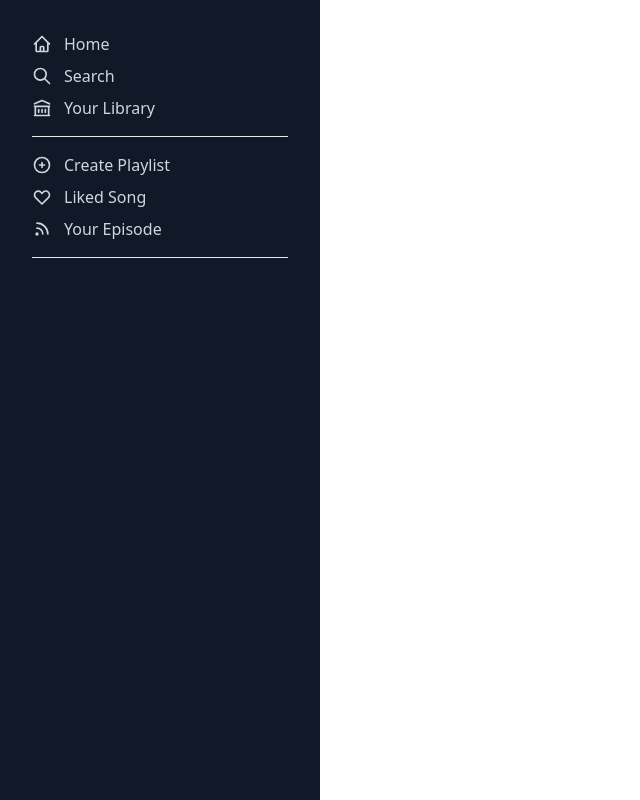
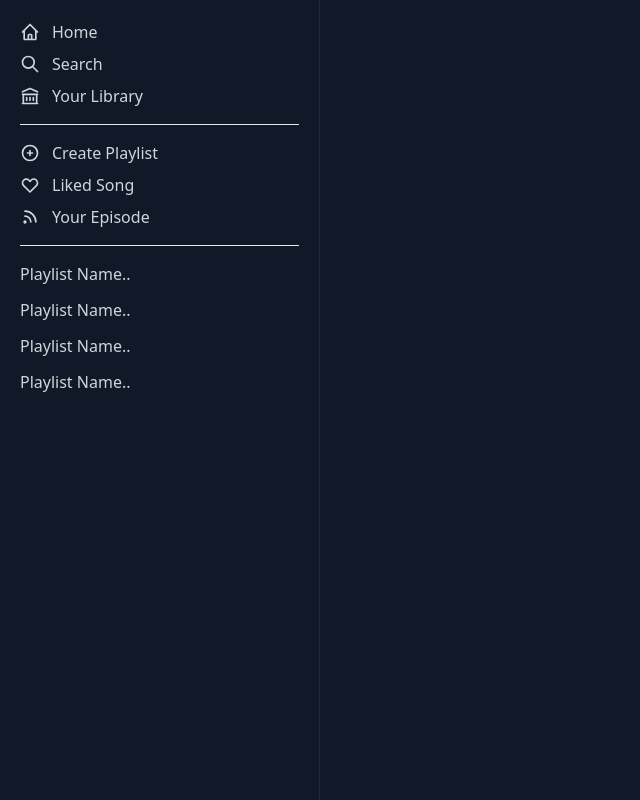
Before and after one commit to rudikurniawan99/spotify-clone, a Next.js app: page / in a window 1280 px wide. Shown: the whole page, without its empty margins (0-640 px from the left). Built offline with nearby package versions, Linux system fonts and the light colour scheme.

Commit message:
minor update

```diff
--- a/pages/components/Sidebar.js
+++ b/pages/components/Sidebar.js
@@ -37,7 +37,7 @@ const sidebarItems = [
 
 const Sidebar = () => {
   return (
-    <div className="bg-gray-900 p-8 min-h-screen">
+    <div className="p-5 min-h-screen border-r border-gray-800">
       {sidebarItems.map((item, index) => (
         <>
           <button
@@ -49,7 +49,6 @@ const Sidebar = () => {
               {item.icon}
             </span>
             <p
-              className="font-medium"
             >{item.title}</p>
           </button>
           {index === 2 && (
@@ -58,6 +57,26 @@ const Sidebar = () => {
         </>
       ))}
       <hr className="text-gray-800 my-4" />
+      <div className="text-gray-300 hover:text-white mb-3">
+        <button>
+          <p>Playlist Name..</p>
+        </button>
+      </div>
+      <div className="text-gray-300 hover:text-white mb-3">
+        <button>
+          <p>Playlist Name..</p>
+        </button>
+      </div>
+      <div className="text-gray-300 hover:text-white mb-3">
+        <button>
+          <p>Playlist Name..</p>
+        </button>
+      </div>
+      <div className="text-gray-300 hover:text-white mb-3">
+        <button>
+          <p>Playlist Name..</p>
+        </button>
+      </div>
     </div>
   )
 }
--- a/pages/index.js
+++ b/pages/index.js
@@ -3,7 +3,7 @@ import Sidebar from './components/Sidebar'
 
 export default function Home() {
   return (
-    <div className="min-h-screen">
+    <div className="h-screen overflow-hidden bg-gray-900">
       <Head>
         <title>Spotify Clone</title>
         <link rel="icon" href="/favicon.ico" />
```
